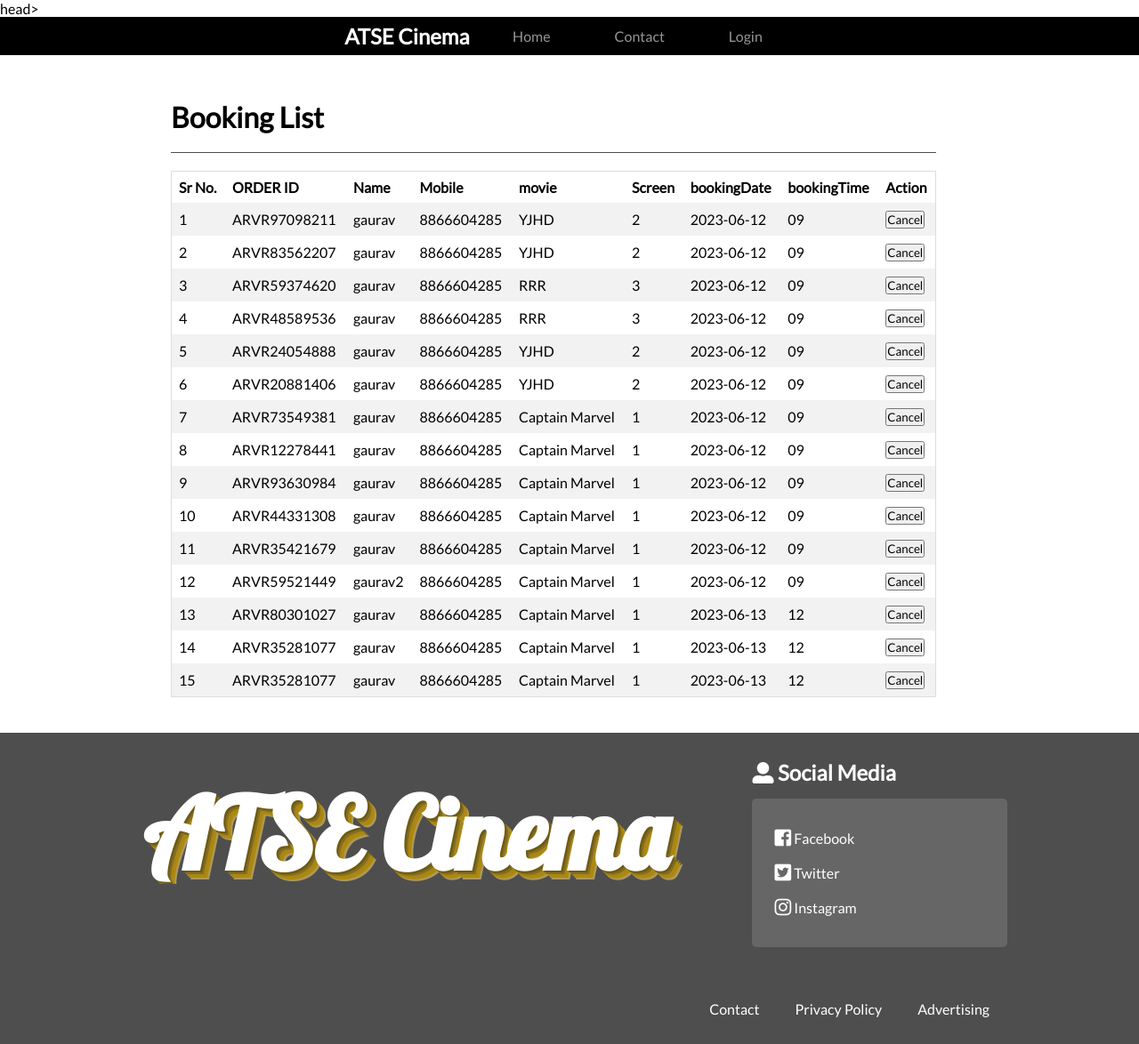
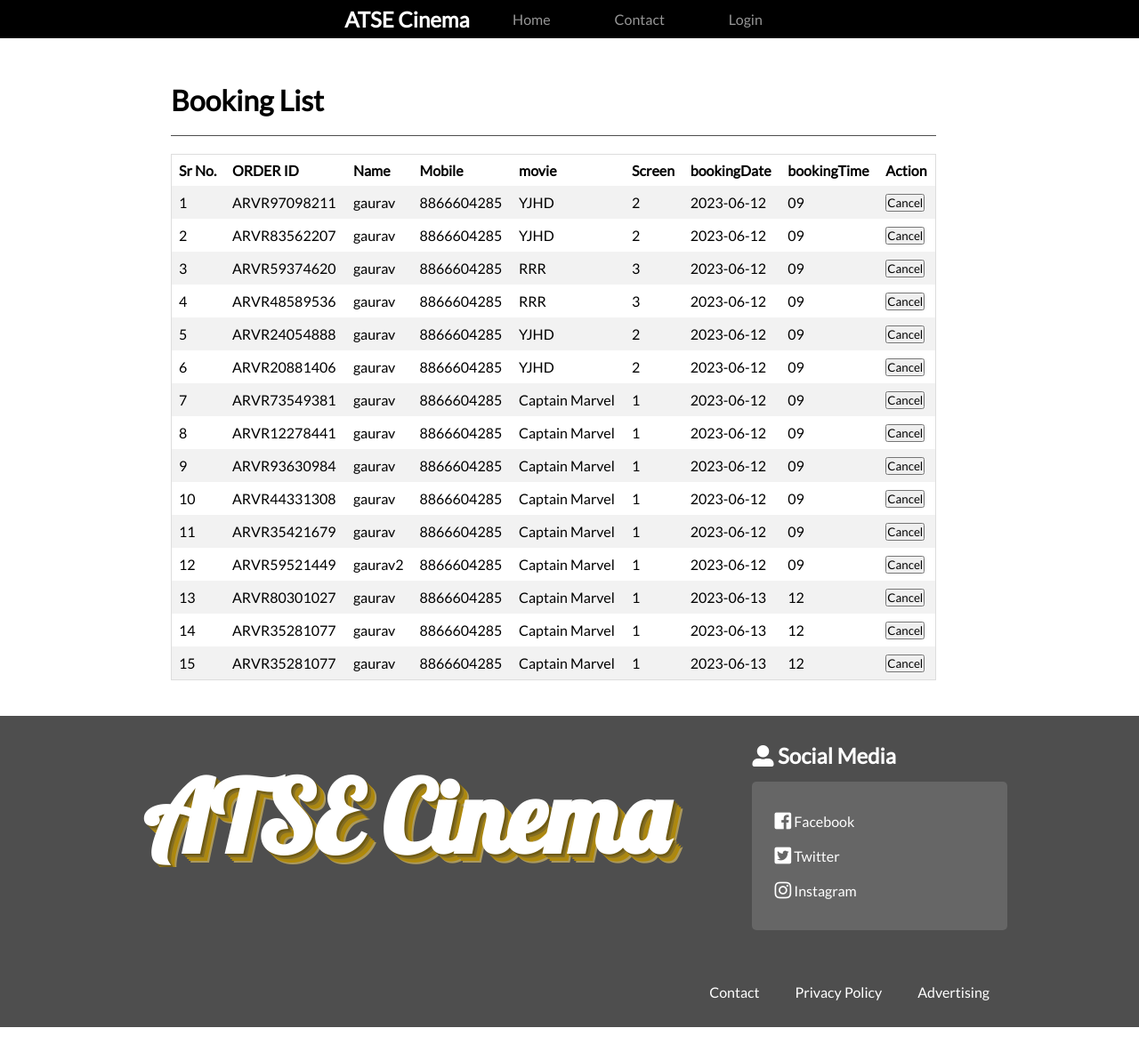
Before and after one commit to DipalDonga/OTTS, a PHP site: page /OnlineTicketSystem/booking-list.php in a window 1280 px wide. Shown: the whole page at 89% size. Run offline with PHP 8.4, Linux system fonts and the light colour scheme; data comes from the database, SQL or seed files in the repository; some libraries are stand-ins or nearby versions.

Commit message:
Add files via upload

```diff
--- a/booking-list.php
+++ b/booking-list.php
@@ -4,7 +4,7 @@
 ?>
 <!DOCTYPE html>
 <html lang="en">
-head>
+<head>
     <meta charset="UTF-8">
     <meta name="viewport" content="width=device-width, initial-scale=1.0">
     <meta http-equiv="X-UA-Compatible" content="ie=edge">
```
